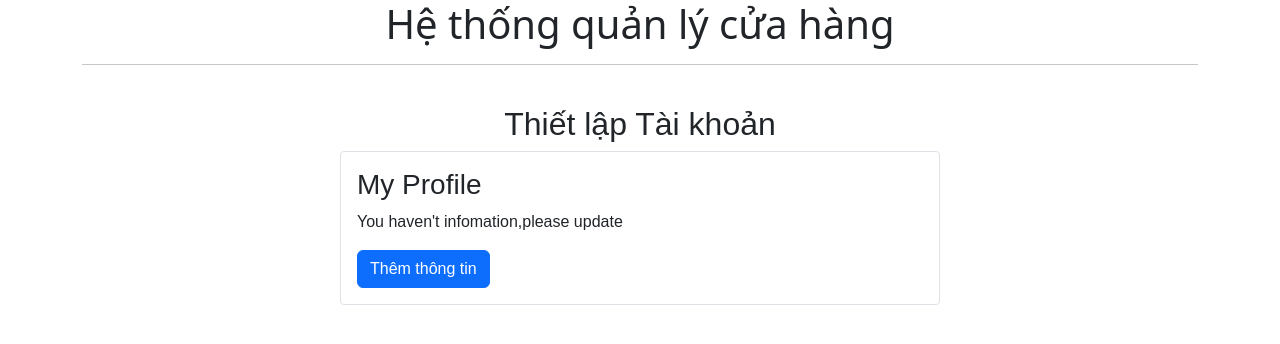
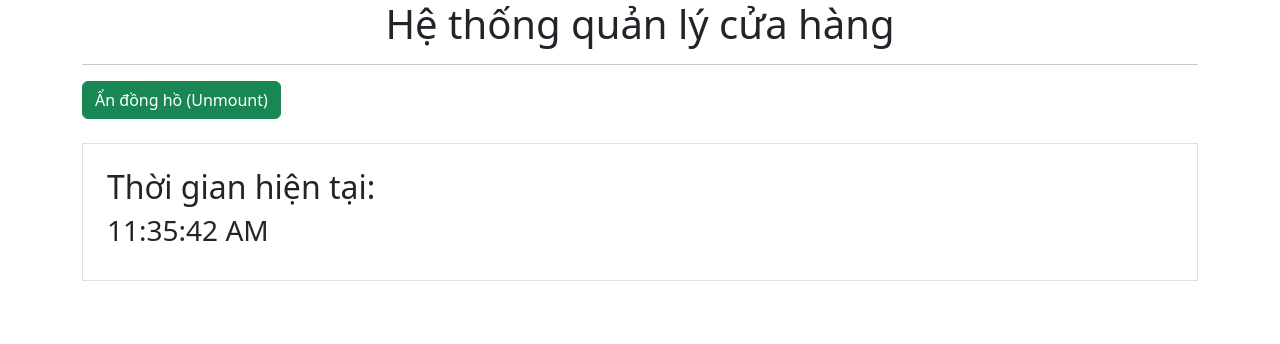
Before and after one commit to 0306241130/tecstore, a React (Vite) app in the folder techstore/: page / in a window 1280 px wide. Shown: the top 344 px of the page. Built offline with nearby package versions, Linux system fonts and the light colour scheme.

Commit message:
lap 5 useffect()

```diff
--- a/techstore/src/App.jsx
+++ b/techstore/src/App.jsx
@@ -4,6 +4,7 @@ import ProductList from "./components/ProductList";
 import Footer from "./components/Footer";
 import UserProfileManager from "./feautres/UserProFile/UserProFileManager";
 import ProfileManager from "./feautres/LocalProfile/ProfileManager";
+import AppLiveClock from "./feautres/LiveClock/AppLiveClock";
 
 function App() {
   return (
@@ -15,7 +16,8 @@ function App() {
         <h1 className="text-center">Hệ thống quản lý cửa hàng</h1>
         <hr></hr>
         {/* <UserProfileManager/> */}
-        <ProfileManager />
+        {/* <ProfileManager /> */}
+        <AppLiveClock/>
       </div>
     </>
   );
--- /dev/null
+++ b/techstore/src/feautres/LiveClock/AppLiveClock.jsx
@@ -0,0 +1,19 @@
+import { useState } from "react";
+import LiveClock from "./LiveClock";
+
+export default function AppLiveClock(){
+    const [showClock , setShowClock] = useState(true);
+
+    {/* Nút bật/tắt để kích hoạt Mount và Unmount */}
+    return(<>    <button className="btn btn-success mb-4" onClick={()=> setShowClock(!showClock)}>
+        {showClock ? "Ẩn đồng hồ (Unmount)" : "Hiện đồng hồ (Mount)"}
+    </button>
+        {showClock && <LiveClock/>}
+        </>
+    )
+
+    /*Render có điều kiện*/
+
+
+
+}
--- /dev/null
+++ b/techstore/src/feautres/LiveClock/LiveClock.jsx
@@ -0,0 +1,40 @@
+import { useEffect, useState } from "react";
+
+export default function LiveClock(){
+    const [time,setTime] = useState(new Date());
+
+    //Effect 1 : Quản lý Timer (Tương đương componentDidMount + componentWillUnMount)
+    useEffect(()=>{
+    console.log("[Mount]: Component đã xuất hiện trên Dom. Bắt đầu đêm giờ")
+        //Setup code: chạy timer mỗi giây
+        const timerId = setInterval(()=>{
+            setTime(new Date());
+        },1000);
+
+        return ()=>{
+            console.log("[Unmount]: Component sắp bị hủy . Đã xóa timer")
+            clearInterval(timerId);
+        }
+    },[]);
+
+    useEffect(()=>{
+        console.log("[Update]: thời gian đã thay đổi, cập nhật tiêu đề tab.")
+
+        document.title = time.toLocaleTimeString();
+
+        // Khôi phục lại tiêu đề gốc khi đồng hồ bị ẩn đi
+        return ()=>{
+
+            document.title = "Thực hành React";
+        }
+    },[time]);
+
+    return (
+        <div className="p-4 border border-1 rouned">
+            <h2>Thời gian hiện tại:</h2>
+            <h3>{time.toLocaleTimeString()}</h3>
+        </div>
+    )
+
+
+}
```
Also changed, not shown: techstore/useEffect().txt (added).
